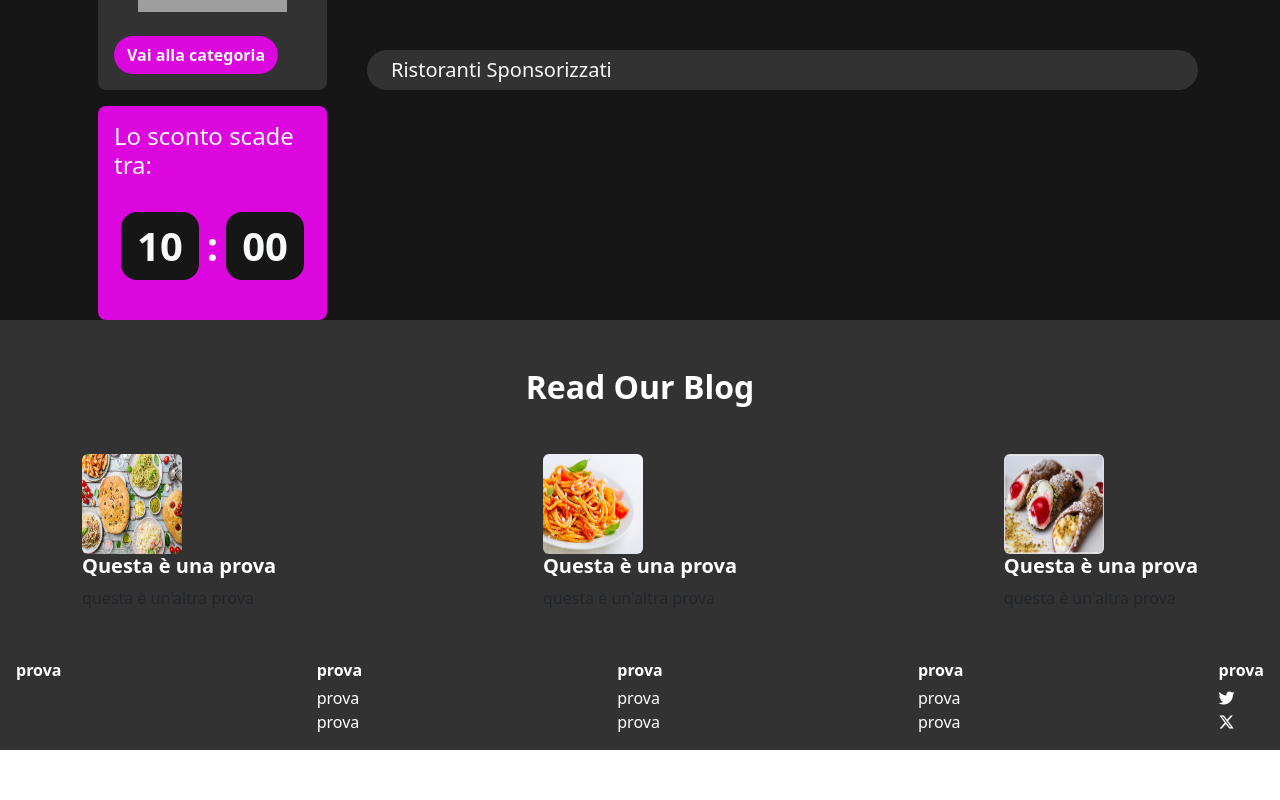
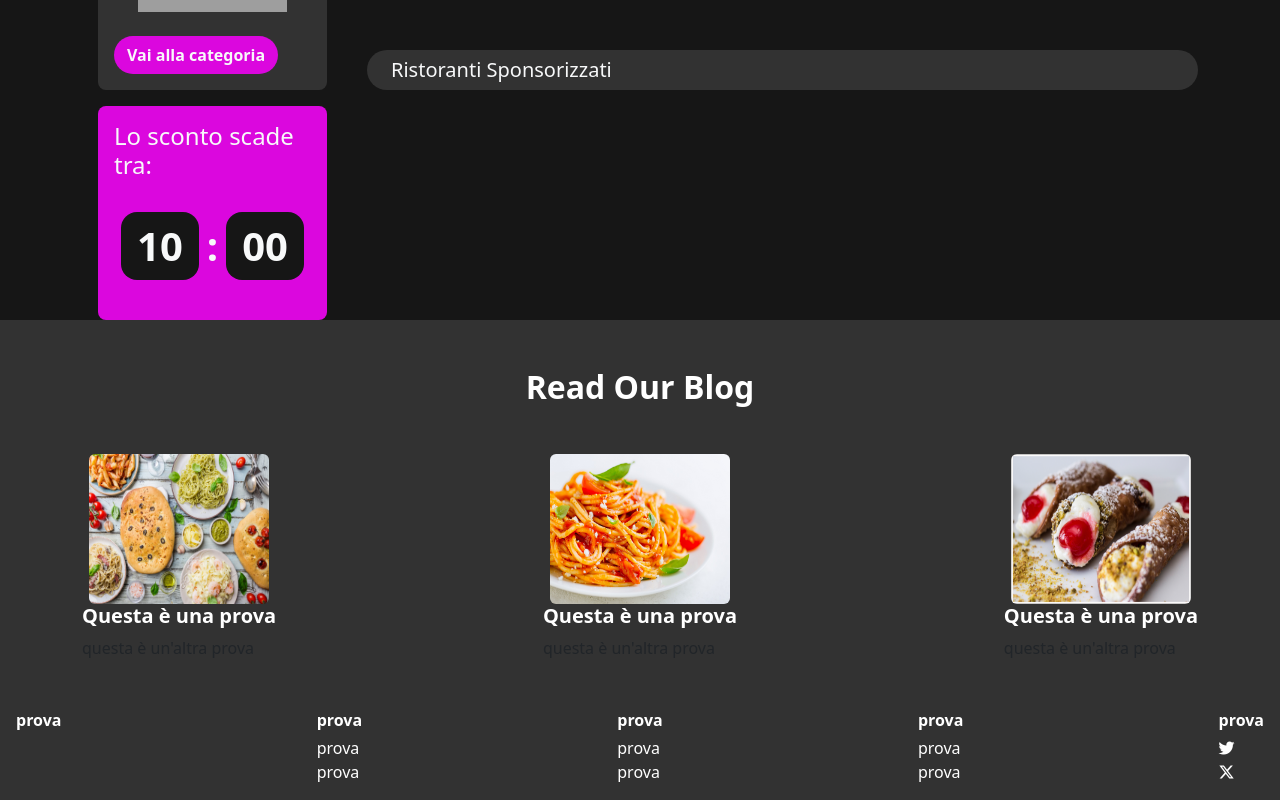
Before and after one commit to Vinffs/booliveroo-frontend, a Vue app: page / in a window 1280 px wide. Shown: the part 1643-2443 px from the top of the page. Before the commit the page ends 2393 px from the top, so only its background shows below. Built offline with nearby package versions, Linux system fonts and the light colour scheme; grey boxes are pictures that could not be loaded.

Commit message:
small fix style

```diff
--- a/src/components/BlogHome.vue
+++ b/src/components/BlogHome.vue
@@ -1,19 +1,19 @@
 <template>
     <div class="blog">
         <h2 class="text-center text-white fw-semibold m-0 pt-5">Read Our Blog</h2>
-        <div class="pt-5 pb-5 container d-flex justify-content-between">
+        <div class="pt-5 pb-5 container d-flex justify-content-between align-items-center">
             <div class="rounded">
-                <img class="rounded" src="../../public/images/piatto-1.webp" alt="piatto-1">
+                <img class="rounded mx-auto d-block" src="../../public/images/piatto-1.webp" alt="piatto-1">
                 <h5 class="fw-semibold text-white">Questa è una prova</h5>
                 <span>questa è un'altra prova</span>
             </div>
             <div class="rounded">
-                <img class="rounded" src="../../public/images/piatto-2.jpg" alt="piatto-2">
+                <img class="rounded mx-auto d-block" src="../../public/images/piatto-2.jpg" alt="piatto-2">
                 <h5 class="fw-semibold text-white">Questa è una prova</h5>
                 <span>questa è un'altra prova</span>
             </div>
             <div class="rounded">
-                <img class="rounded" src="../../public/images/piatto-3.webp" alt="piatto-3">
+                <img class="rounded mx-auto d-block" src="../../public/images/piatto-3.webp" alt="piatto-3">
                 <h5 class="fw-semibold text-white">Questa è una prova</h5>
                 <span>questa è un'altra prova</span>
             </div>
@@ -33,7 +33,7 @@ export default {
     background-color: $bg-secondary;
 }
 img{
-    width: 100px;
-    height: 100px;
+    width: 180px;
+    height: 150px;
 }
 </style>
```
